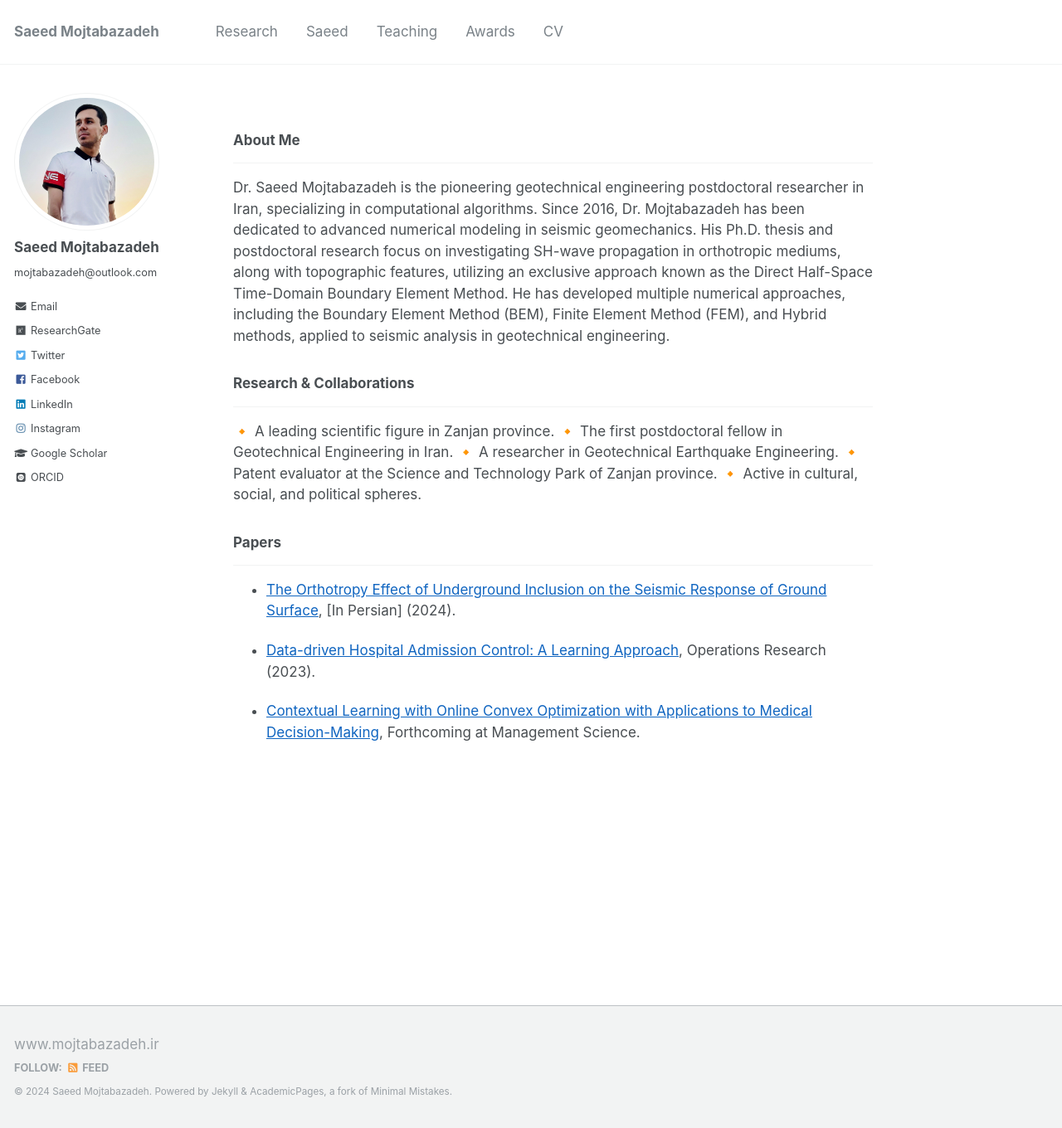
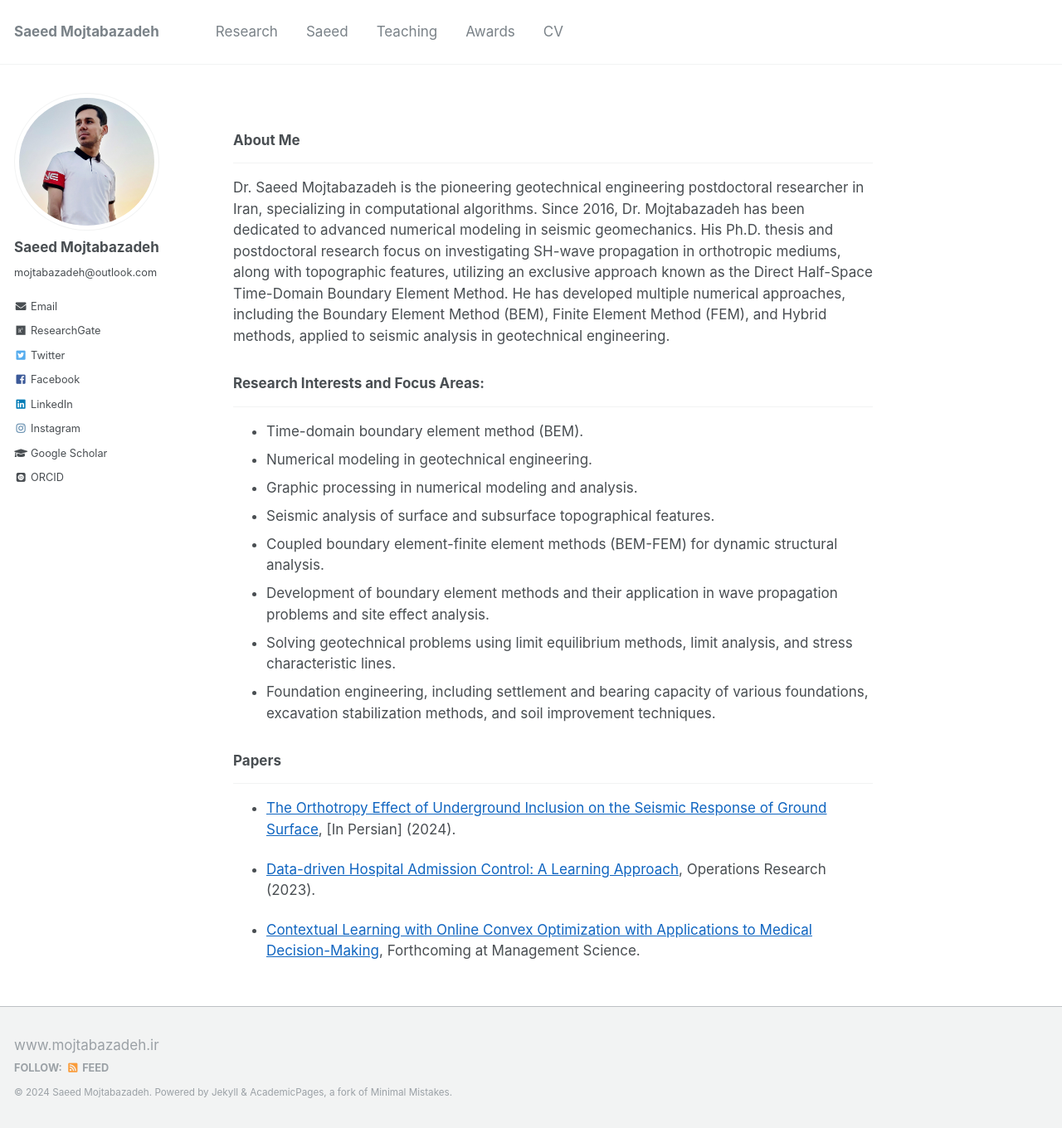
Before and after one commit to mojtabazadeh/mojtabazadeh.github.io, a Jekyll site: the page built from _pages/about.md, in a window 1280 px wide and 1360 px high. Shown: the whole window at 83% size. Built offline with Jekyll 4.4.1, drawn with Linux system fonts in a browser that asks for light colours; some web fonts are replaced.

Commit message:
Update about.md

```diff
--- a/_pages/about.md
+++ b/_pages/about.md
@@ -12,13 +12,16 @@ redirect_from:
 ___
 Dr. Saeed Mojtabazadeh is the pioneering geotechnical engineering postdoctoral researcher in Iran, specializing in computational algorithms. Since 2016, Dr. Mojtabazadeh has been dedicated to advanced numerical modeling in seismic geomechanics. His Ph.D. thesis and postdoctoral research focus on investigating SH-wave propagation in orthotropic mediums, along with topographic features, utilizing an exclusive approach known as the Direct Half-Space Time-Domain Boundary Element Method. He has developed multiple numerical approaches, including the Boundary Element Method (BEM), Finite Element Method (FEM), and Hybrid methods, applied to seismic analysis in geotechnical engineering.
 
-### Research & Collaborations
+### Research Interests and Focus Areas:
 ___
-🔸 A leading scientific figure in Zanjan province.
-🔸 The first postdoctoral fellow in Geotechnical Engineering in Iran.
-🔸 A researcher in Geotechnical Earthquake Engineering.
-🔸 Patent evaluator at the Science and Technology Park of Zanjan province.
-🔸 Active in cultural, social, and political spheres.
+* Time-domain boundary element method (BEM).
+* Numerical modeling in geotechnical engineering.
+* Graphic processing in numerical modeling and analysis.
+* Seismic analysis of surface and subsurface topographical features.
+* Coupled boundary element-finite element methods (BEM-FEM) for dynamic structural analysis.
+* Development of boundary element methods and their application in wave propagation problems and site effect analysis.
+* Solving geotechnical problems using limit equilibrium methods, limit analysis, and stress characteristic lines.
+* Foundation engineering, including settlement and bearing capacity of various foundations, excavation stabilization methods, and soil improvement techniques.
 
 ### Papers
 ___
```
